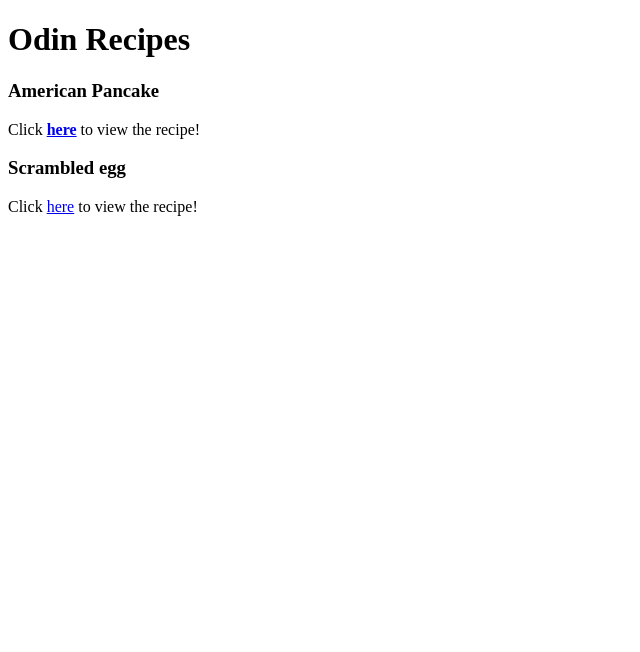
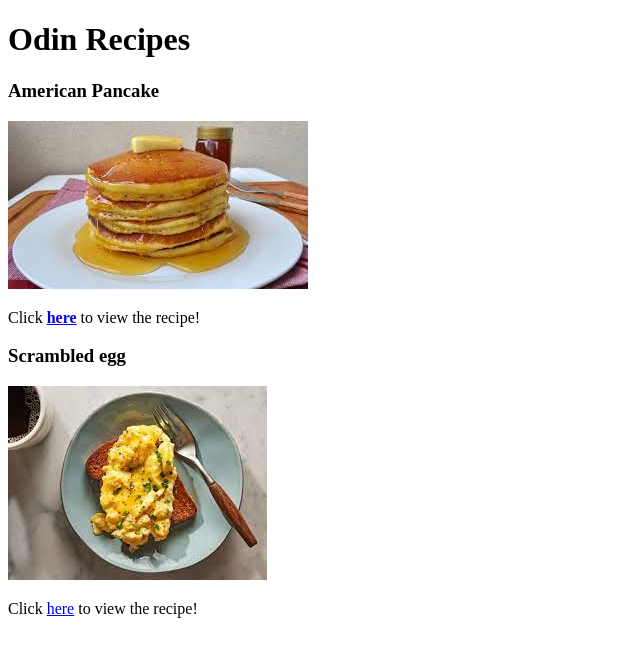
Before and after one commit to jolt2525/odin-recipes, a plain HTML site: page index.html in a window 1280 px wide. Shown: the whole page, without its empty margins (0-640 px from the left). Drawn offline with Linux system fonts and the light colour scheme.

Commit message:
update to index
added images to make the site more appealing

```diff
--- a/index.html
+++ b/index.html
@@ -7,14 +7,17 @@
 
     <body>
         <H1>Odin Recipes</H1>
-        <p>
+
             <h3>American Pancake</h3>
+            <img src ="recipes/pictures/pancake2.jpeg">
+            <p>
             Click <a href = "recipes/pancake.html"><strong>here</strong></a>
             to view the recipe!
         </p>
 
-        <p>
             <h3>Scrambled egg</h3>
+            <img src = "recipes/pictures/egg.jpeg">
+            <p>
             Click <a href = "recipes/egg.html">here</a> to view the recipe!
         </p>
     </body>
```
